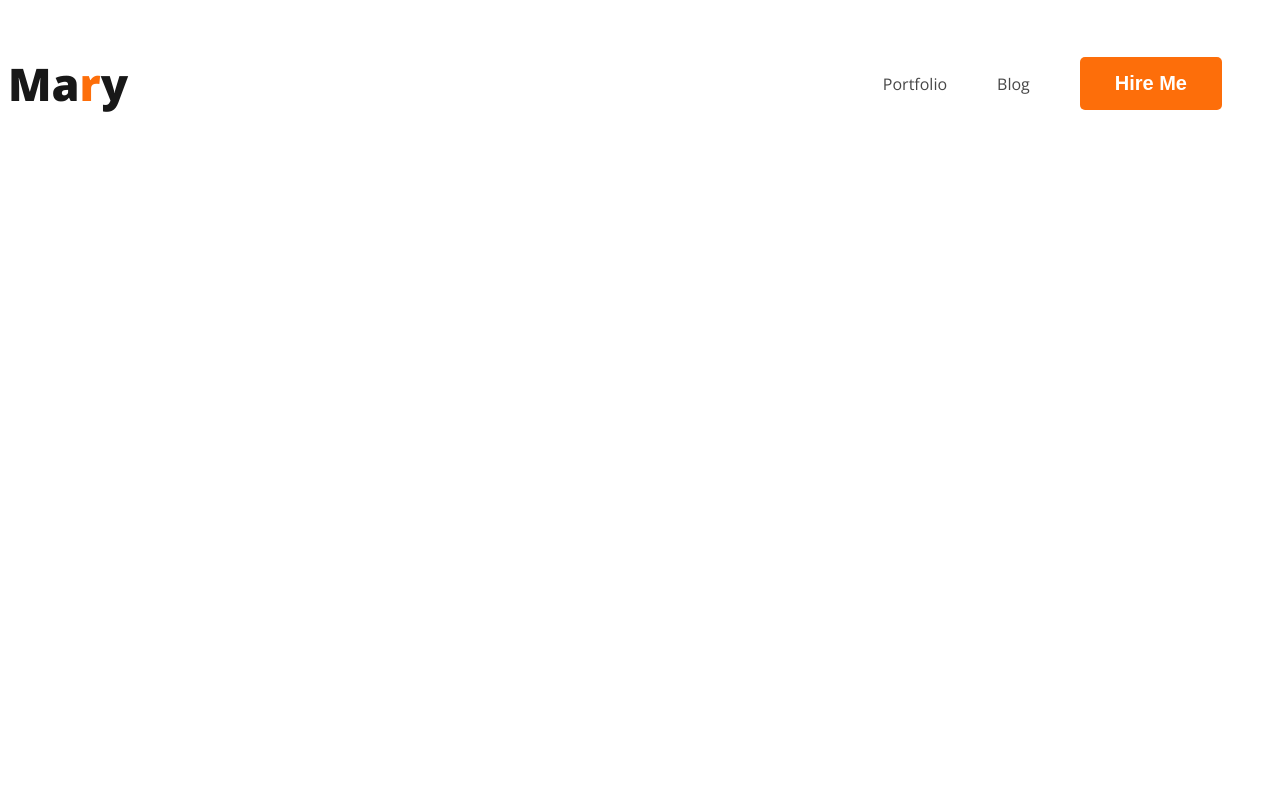
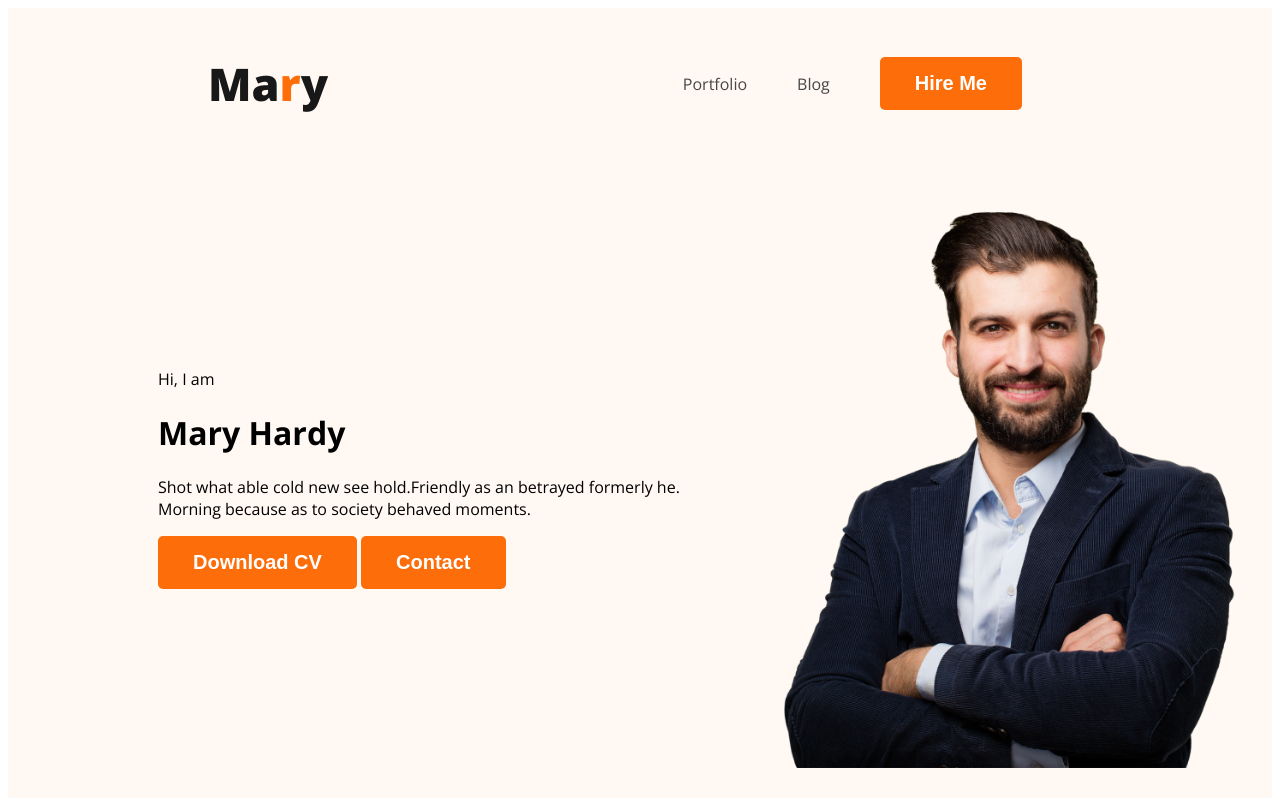
Before and after one commit to zulkarnayeen669/developers-portfolio, a plain HTML site: page index.html in a window 1280 px wide. Drawn offline with nearby package versions, Linux system fonts and the light colour scheme.

Commit message:
added main section with pic

```diff
--- a/Styles/portfolio.css
+++ b/Styles/portfolio.css
@@ -17,6 +17,7 @@ nav{
     display:flex;
     justify-content: space-between;
      align-items:center;
+     margin: 0 200px;
 
 }
 .nav-title{color: #181818;
@@ -38,3 +39,15 @@ nav{
     text-decoration:none ;
         color: #474747;
     }
+    /* header related styles */
+ .header{
+    background-color: #FFF8F3;;
+ }
+ .banner{padding: 30px 30px 30px 150px;
+display: flex;
+align-items: center;
+
+}
+.banner .profile-pic{
+    width: 500px;
+}
--- a/index.html
+++ b/index.html
@@ -11,7 +11,7 @@
 </head>
 
 <body>
-    <header>
+    <header class="header">
         <nav>
             <h3 class="nav-title">Ma<span class="text-primary">r</span>y</h3>
 <ul>
@@ -22,6 +22,16 @@
     </button></li>
 </ul>
         </nav>
+       <div class="banner">
+        <div class="banner-greeting">Hi, I am</h3>
+        <h1 class="banner-title">Mary Hardy</h1>
+        <p>Shot what able cold new see hold.Friendly as an betrayed formerly he. Morning because as to society behaved moments.</p>
+        <button class="btn-primary">Download CV</button>
+        <button class="btn-primary">Contact</button>
+    </div>
+
+     <img class="profile-pic" src="images/hardy.png" alt="">
+       </div>
     </header>
     <main>
 
```
